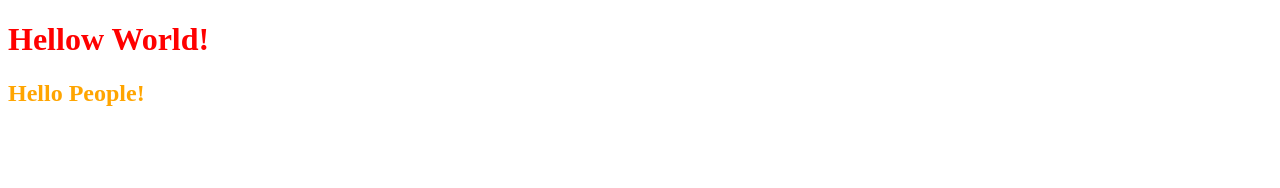
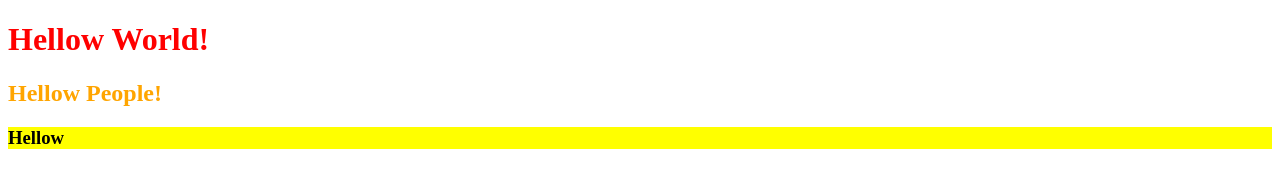
Before and after one commit to hfeshchenko/lesson10, a plain HTML site: page index.html in a window 1280 px wide. Drawn offline with Linux system fonts and the light colour scheme.

Commit message:
secondcommit

```diff
--- a/assets/css/style.css
+++ b/assets/css/style.css
@@ -5,3 +5,6 @@ h1{
 h2{
     color: orange;
 }
+h3{
+    background: yellow;
+}
--- a/index.html
+++ b/index.html
@@ -9,6 +9,7 @@
 </head>
 <body>
     <h1>Hellow World!</h1>
-    <h2>Hello People!</h2>
+    <h2>Hellow People!</h2>
+    <h3>Hellow</h3>
 </body>
 </html>
```
